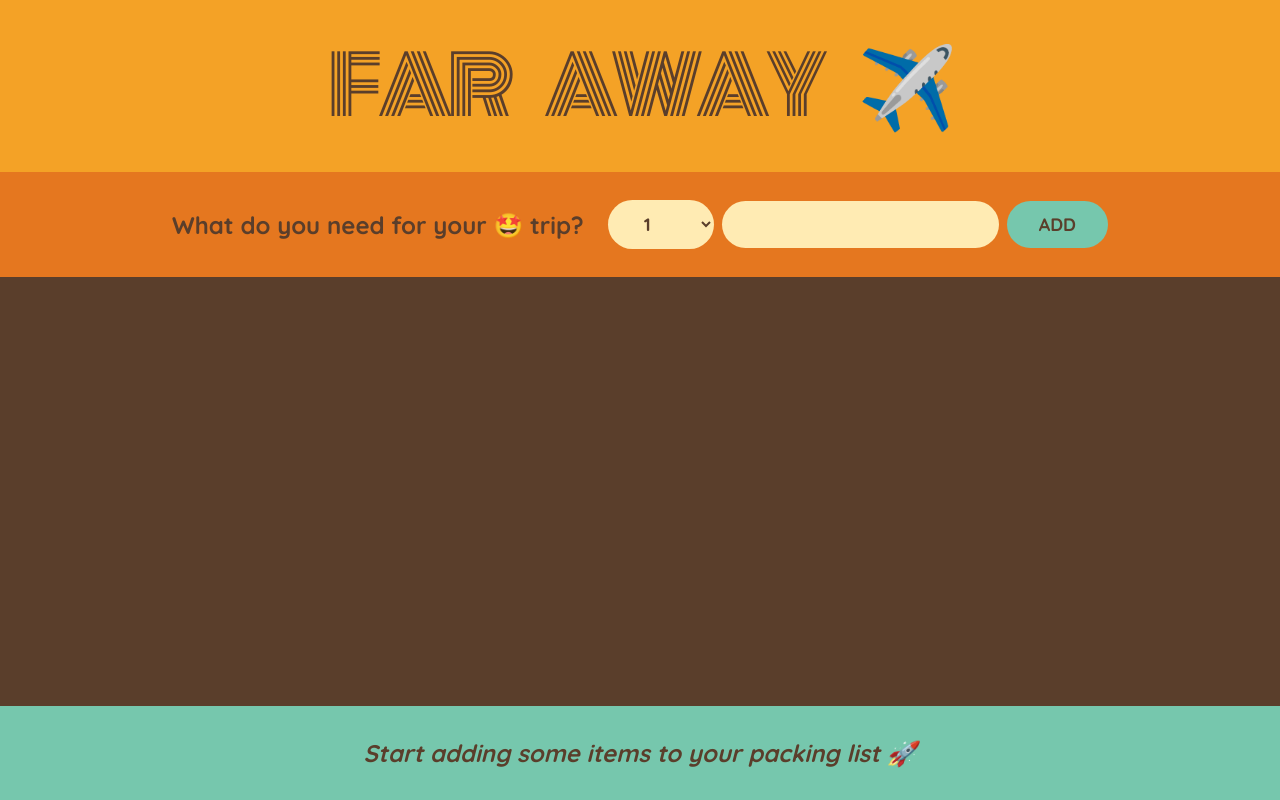
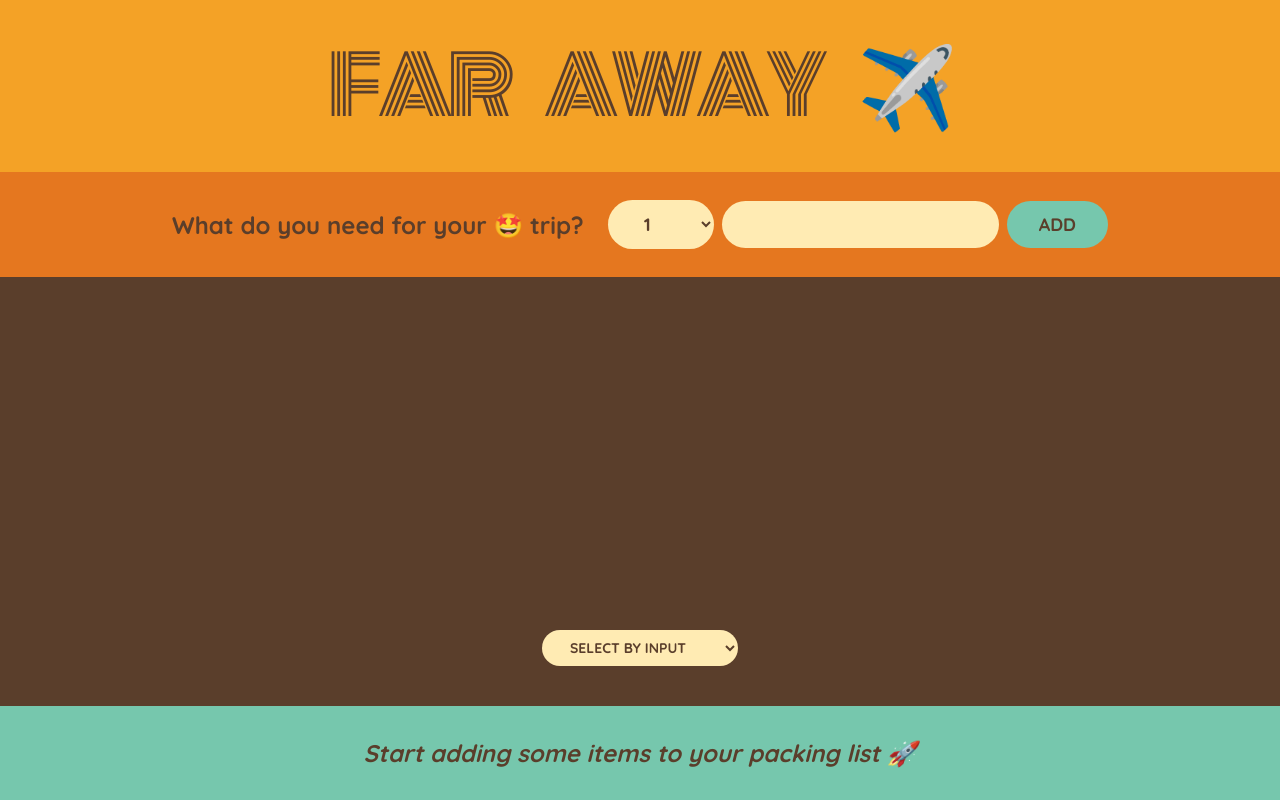
Before and after one commit to Youssefnabil88/travel-list, a React (Create React App) app: page / in a window 1280 px wide. Built offline with nearby package versions, Linux system fonts and the light colour scheme.

Commit message:
Add sorting feature

```diff
--- a/public/index.html
+++ b/public/index.html
@@ -24,7 +24,7 @@
       work correctly both with client-side routing and a non-root public URL.
       Learn how to configure a non-root public URL by running `npm run build`.
     -->
-    <title>React App</title>
+    <title>Far Away</title>
   </head>
   <body>
     <noscript>You need to enable JavaScript to run this app.</noscript>
--- a/src/components/Form.js
+++ b/src/components/Form.js
@@ -6,7 +6,8 @@ export default function Form({handleAddItem}) {
 
 
     function handelSubmit(e){
-        e.preventDefault();
+      e.preventDefault();
+      if(description ==="") return;
         const newItem = {description, quantity, id:Date.now(), packed : false};
         handleAddItem(newItem);
         setDescription('');
--- a/src/components/packingList.js
+++ b/src/components/packingList.js
@@ -1,16 +1,33 @@
 import { keyboard } from "@testing-library/user-event/dist/keyboard";
 import Item from "./Item";
+import { useState } from "react";
 
 export default function PackingList({ items, handleDelete,handleToggle }) {
+const [sortBy, setSortBy] = useState('input');
 
-
+let sortedItems;
+if(sortBy === "input") sortedItems = items;
+else if(sortBy === "name"){
+  sortedItems = items.slice().sort((a,b) => a.description.localeCompare(b.description) )
+}
+else if(sortBy === "packed") {
+  sortedItems = items.slice().sort((a,b ) => Number(a.packed) - Number(b.packed))
+}
   return (
     <div className="list">
       <ul>
-        {items.map((item) => (
+        {sortedItems.map((item) => (
           <Item key={item.id} item={item}  id={item.id} handleDelete={handleDelete} handleToggle={handleToggle} />
         ))}
       </ul>
+
+      <div className="actions">
+        <select value={sortBy} onChange={(e) => setSortBy(e.target.value)}>
+          <option value="input">select by input</option>
+          <option value="name">select by name</option>
+          <option value="packed">select by packed</option>
+        </select>
+      </div>
     </div>
   );
 }
```
Also changed, not shown: package.json (+7 -1 lines), 2 other files (tests, documents, lock files or other folders).
